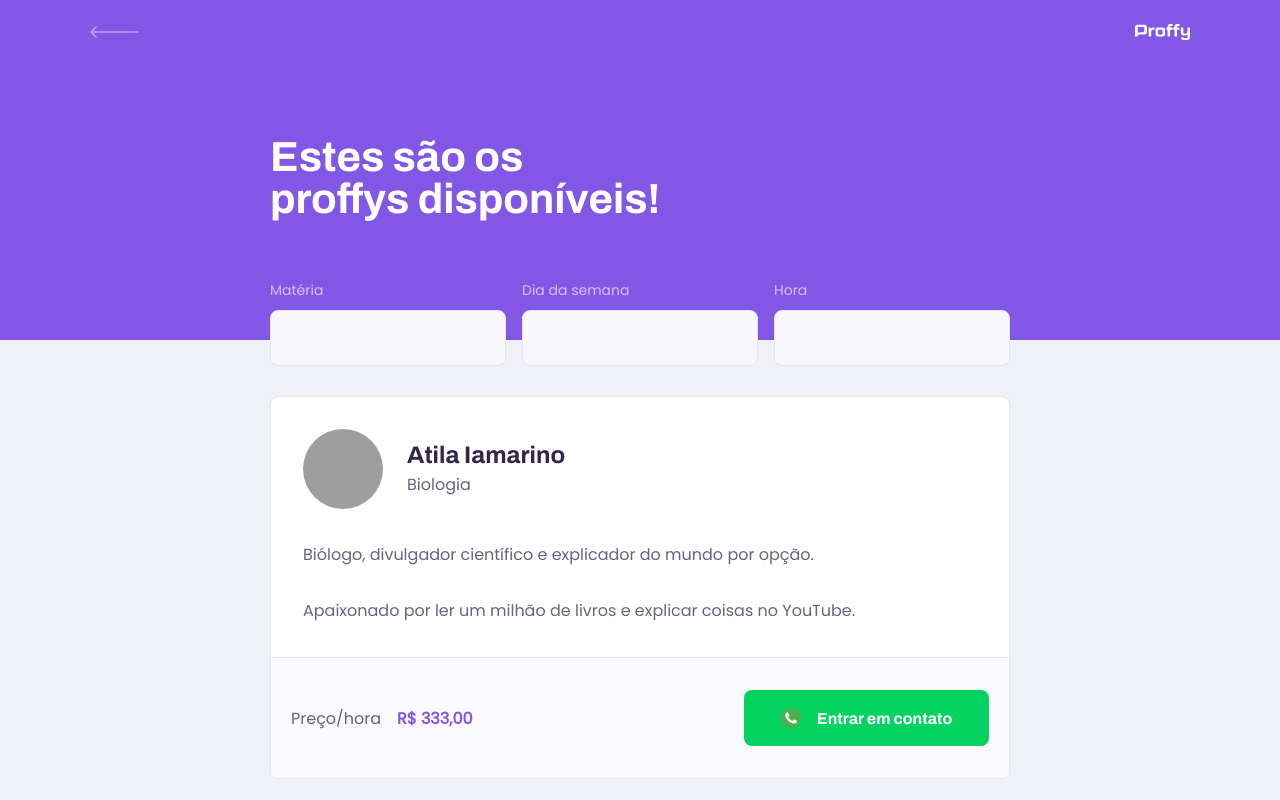
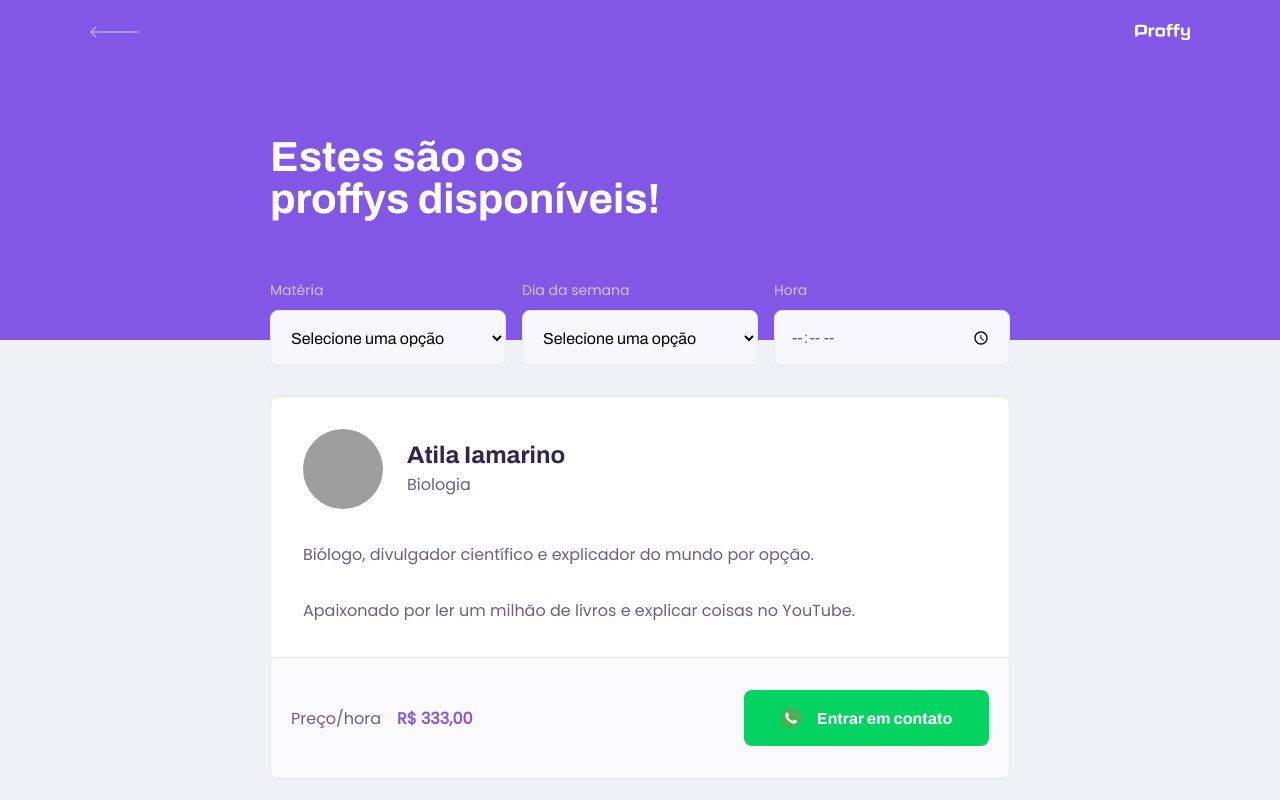
Before and after one commit to paulohdelia/proffy, a React (Create React App) app in the folder web/: page /study in a window 1280 px wide. Shown: the top 800 px of the page. Built offline with nearby package versions, Linux system fonts and the light colour scheme; grey boxes are pictures that could not be loaded; the HTML template or start-up script is replaced by a standard one.

Commit message:
refactor(web): use Input, Select Controllers

```diff
--- a/web/src/components/PageHeader/index.tsx
+++ b/web/src/components/PageHeader/index.tsx
@@ -9,11 +9,13 @@ import './styles.css';
 
 interface PageHeaderProps {
   title: string;
+  description?: string;
 }
 
 const PageHeader: React.FC<PageHeaderProps> = ({
   children,
   title,
+  description,
 }) => {
   return (
     <header className="page-header">
@@ -26,6 +28,7 @@ const PageHeader: React.FC<PageHeaderProps> = ({
 
       <div className="header-content">
         <strong>{title}</strong>
+        {description && <p>{description}</p>}
         {children}
       </div>
     </header>
--- a/web/src/components/PageHeader/styles.css
+++ b/web/src/components/PageHeader/styles.css
@@ -42,6 +42,14 @@
   color: var(--color-title-in-primary);
 }
 
+.page-header .header-content p {
+  max-width: 30rem;
+  font-size: 1.6rem;
+  line-height: 2.4rem;
+  color: var(--color-text-in-primary);
+  margin-top: 2.4rem;
+}
+
 @media (min-width: 700px) {
   .page-header {
     height: 340px;
--- a/web/src/pages/TeacherList/index.tsx
+++ b/web/src/pages/TeacherList/index.tsx
@@ -1,9 +1,12 @@
 import React from 'react';
 
 import PageHeader from '../../components/PageHeader';
+import TeacherItem from '../../components/TeacherItem';
+
 
 import './styles.css';
-import TeacherItem from '../../components/TeacherItem';
+import Input from '../../components/Input';
+import Select from '../../components/Select';
 
 const TeacherList: React.FC = () => {
   return (
@@ -11,20 +14,36 @@ const TeacherList: React.FC = () => {
       <PageHeader title="Estes são os proffys disponíveis!">
         <form id="search-teachers">
 
-          <div className="input-block">
-            <label htmlFor="subject">Matéria</label>
-            <input id="subject" type="text" />
-          </div>
+          <Select
+            name="subject"
+            label="Matéria"
+            options={[
+              { value: 'Artes', label: 'Artes' },
+              { value: 'Biologia', label: 'Biologia' },
+              { value: 'Física', label: 'Física' },
+              { value: 'Geografia', label: 'Geografia' },
+              { value: 'História', label: 'História' },
+              { value: 'Inglês', label: 'Inglês' },
+              { value: 'Matemática', label: 'Matemática' },
+              { value: 'Português', label: 'Português' },
+              { value: 'Química', label: 'Química' },
+            ]}
+          />
+          <Select
+            name="week_day"
+            label="Dia da semana"
+            options={[
+              { value: '0', label: 'Domingo' },
+              { value: '1', label: 'Segunda-feira' },
+              { value: '2', label: 'Terça-feira' },
+              { value: '3', label: 'Quarta-feira' },
+              { value: '4', label: 'Quinta-feira' },
+              { value: '5', label: 'Sexta-feira' },
+              { value: '6', label: 'Sábado' },
+            ]}
+          />
+          <Input label="Hora" name="time" type="time" />
 
-          <div className="input-block">
-            <label htmlFor="week_day">Dia da semana</label>
-            <input id="week_day" type="text" />
-          </div>
-
-          <div className="input-block">
-            <label htmlFor="time">Hora</label>
-            <input id="time" type="text" />
-          </div>
         </form>
       </PageHeader>
 
--- a/web/src/pages/TeacherList/styles.css
+++ b/web/src/pages/TeacherList/styles.css
@@ -9,44 +9,6 @@
 
 #search-teachers label {
   color: var(--color-text-in-primary);
-}
-
-#search-teachers .input-block {
-  position: relative;
-}
-
-#search-teachers .input-block:not(:first-child) {
-  margin-top: 1.4rem;
-}
-
-#search-teachers .input-block label {
-  font-size: 1.4rem;
-}
-
-#search-teachers .input-block input {
-  height: 5.6rem;
-  width: 100%;
-  margin-top: 0.8rem;
-
-  border-radius: 0.8rem;
-  background: var(--color-input-background);
-  border: 1px solid var(--color-line-in-white);
-  outline: 0;
-
-  padding: 0 1.6rem;
-  font-size: 1.6rem;
-  font-family: 'Archivo', sans-serif;
-}
-
-#search-teachers .input-block:focus-within::after {
-  height: 2px;
-  width: 100% - 3.2rem;
-  content: '';
-  background-color: var(--color-primary-light);
-  position: absolute;
-  left: 1.6rem;
-  right: 1.5rem;
-  bottom: 0;
 }
 
 #page-teacher-list main {
@@ -67,6 +29,7 @@
     bottom: -26px;
   }
 
+  #search-teachers .select-block:not(:first-child),
   #search-teachers .input-block:not(:first-child) {
     margin-top: 0;
   }
```
